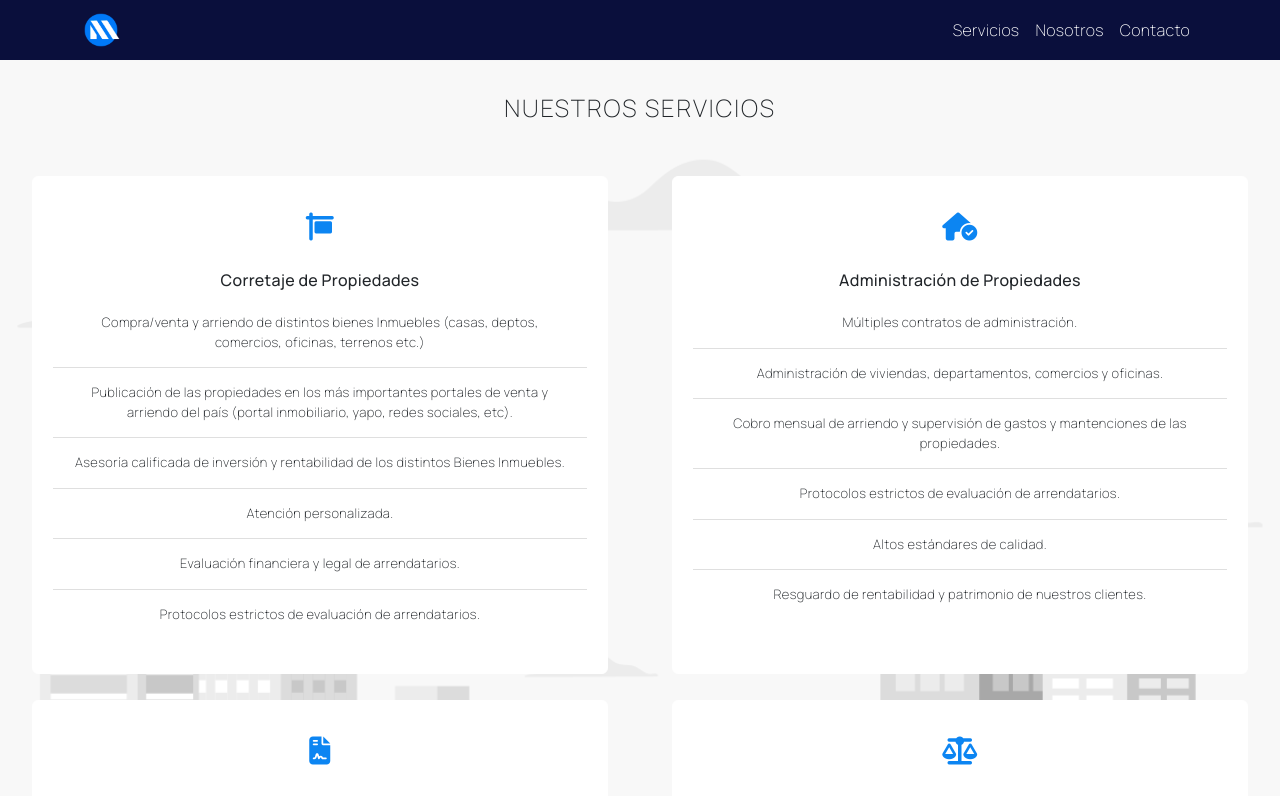
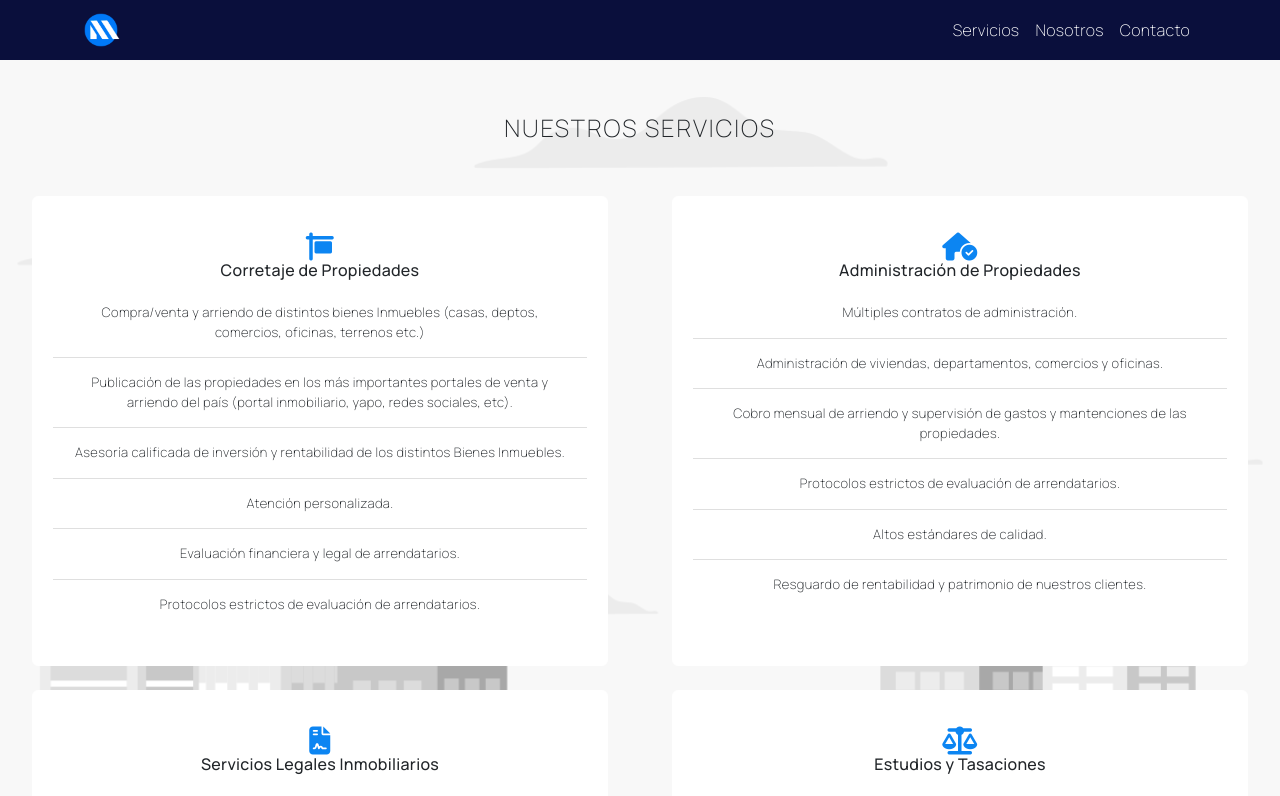
Before and after one commit to Marce3200/GMI, a React (Create React App) app: page /servicios in a window 1280 px wide. Shown: the top 796 px of the page. Built offline with nearby package versions, Linux system fonts and the light colour scheme.

Commit message:
ajustes proporciones

```diff
--- a/src/componentes/Contacto/Contacto.js
+++ b/src/componentes/Contacto/Contacto.js
@@ -86,7 +86,7 @@ export default function Contacto() {
           <Button
             className="button-enviar"
             size="sm"
-            variant="dark"
+
             // onClick={handleSubmit}
           >
             Enviar
--- a/src/componentes/Contacto/contacto.css
+++ b/src/componentes/Contacto/contacto.css
@@ -15,5 +15,7 @@
 }
 
 .button-enviar{
-    margin-bottom: 30px;
+    margin-top: 20px;
+    margin-bottom: 40px;
+    background-color: #0C85F2;
 }
--- a/src/componentes/Header/Header.js
+++ b/src/componentes/Header/Header.js
@@ -10,7 +10,7 @@ import Form from "react-bootstrap/Form";
 const Header = () => {
   return (
     <Container fluid className="  p-0">
-      <Row className="logosection">
+      <Row className="logosection align-items-center">
 
         <Col className="text-center">
           <img className="logo" src={logo} />
--- a/src/componentes/Header/header.css
+++ b/src/componentes/Header/header.css
@@ -15,8 +15,8 @@
 }
 
 .logo {
-  margin-top: 15vh;
-  width: 250px;
+
+  width: 350px;
 }
 
 .form-mail {
--- a/src/componentes/QuienesSomos/quienessomos.css
+++ b/src/componentes/QuienesSomos/quienessomos.css
@@ -44,10 +44,8 @@
 
   .valores{
     padding: 30px;
+    padding-bottom: 60px;
   }
-
-
-
 
 i{
   color: #0C85F2;
--- a/src/componentes/Servicios/Servicios.js
+++ b/src/componentes/Servicios/Servicios.js
@@ -10,7 +10,7 @@ const Servicios = () => {
   return (
     <Container fluid className="seccion-servicio text-center">
       <Row>
-        <p className="titulo-seccion">Nuestros Servicios</p>
+        <p className="titulo-seccion-servicio">Nuestros Servicios</p>
 
         <Col sm={12} md={6}>
           <Card className="card-servicio" style={{height:"95%"}}>
--- a/src/componentes/Servicios/servicios.css
+++ b/src/componentes/Servicios/servicios.css
@@ -23,7 +23,16 @@
 
 }
 .titulo-card {
-  margin-top: 30px;
+  margin-top: 0px;
 
   font-size: 16px;
 }
+
+.titulo-seccion-servicio{
+  text-transform: uppercase;
+  font-size: x-large;
+  font-weight: 100;
+  letter-spacing: 1.9px;
+  padding-top: 50px;
+  margin-bottom: 30px;
+}
```
Also changed, not shown: src/componentes/img/fondopng.png.
